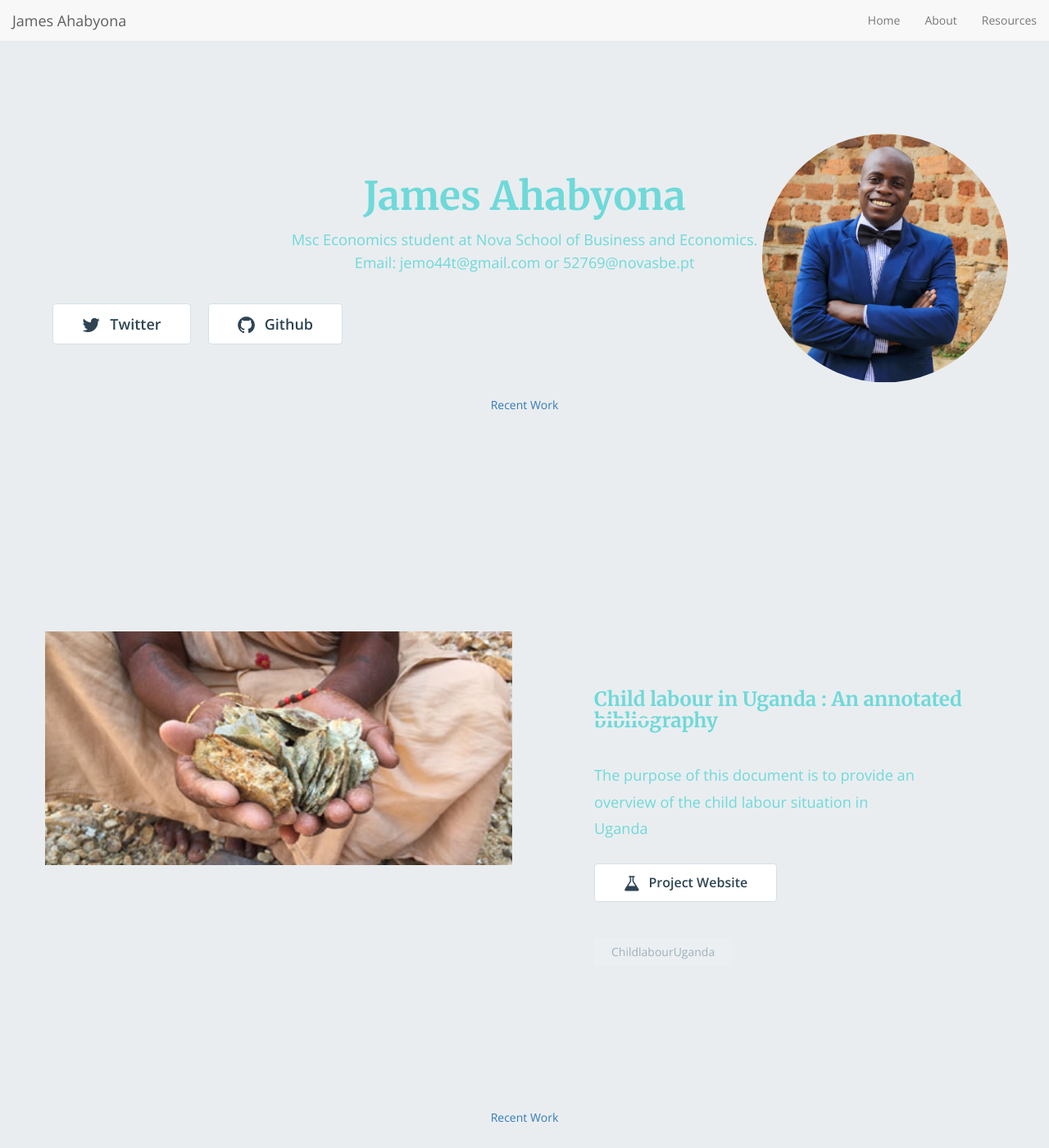
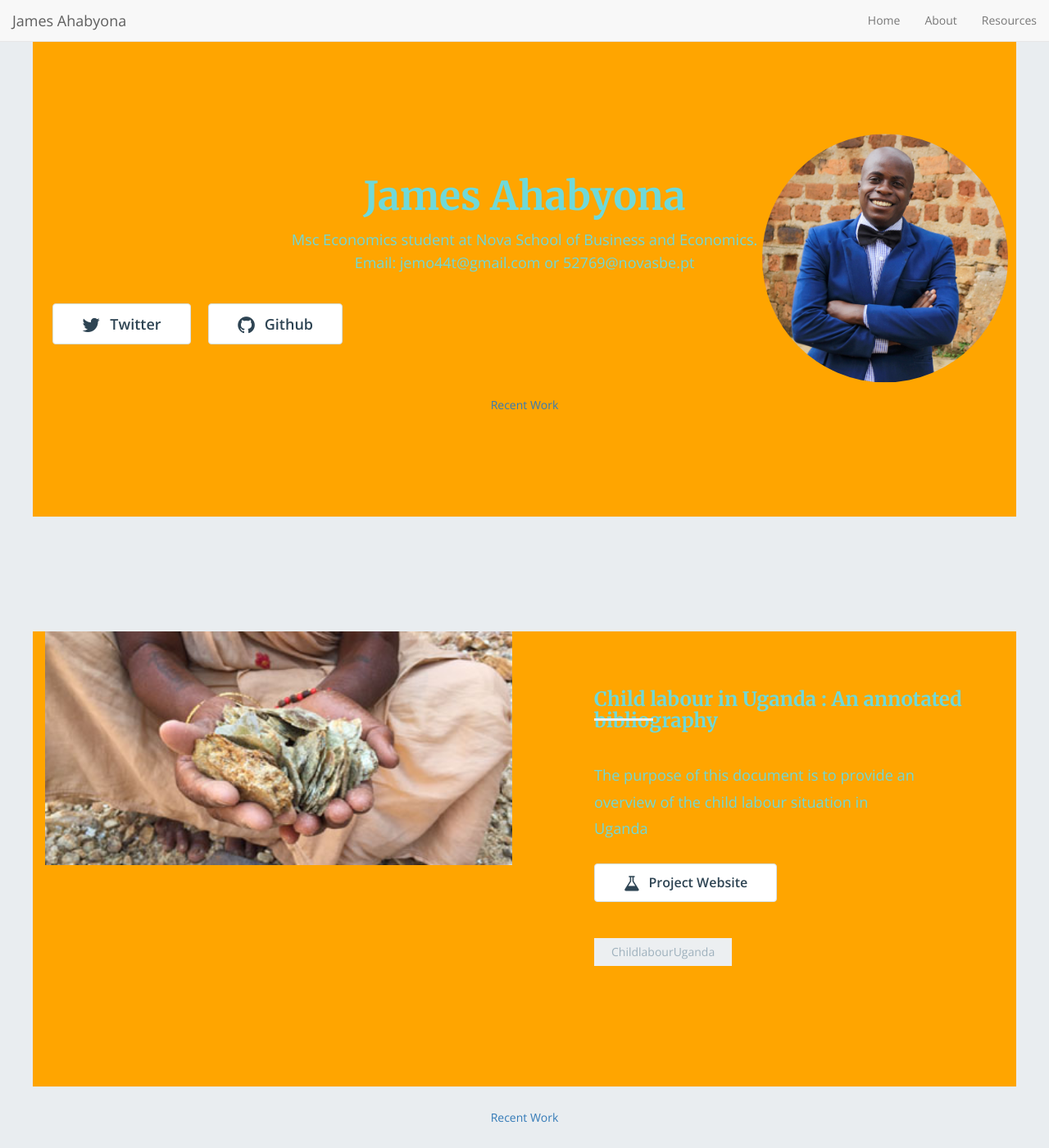
Before and after one commit to mariaelenaguer/mariaelenaguer.github.io, a Jekyll site: the page built from index.html, in a window 1280 px wide and 1400 px high. Shown: the whole window at 82% size. Built offline with Jekyll 4.4.1, drawn with Linux system fonts in a browser that asks for light colours; nearby versions of some CDN libraries; the list of posts is cut into pages by our own code.

Commit message:
Update home-hero.html

```diff
--- a/_includes/home-hero.html
+++ b/_includes/home-hero.html
@@ -1,6 +1,7 @@
 <style>
 .container {
   color: #6fd9d9;
+  background-color: #ffa500; /* Set the background color as an effective accent color */
   position: relative;
 }
 
```
